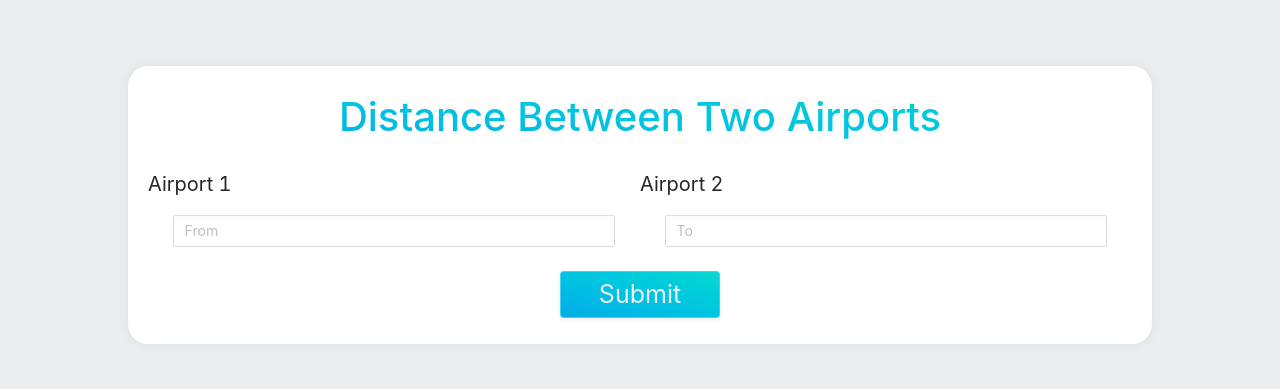
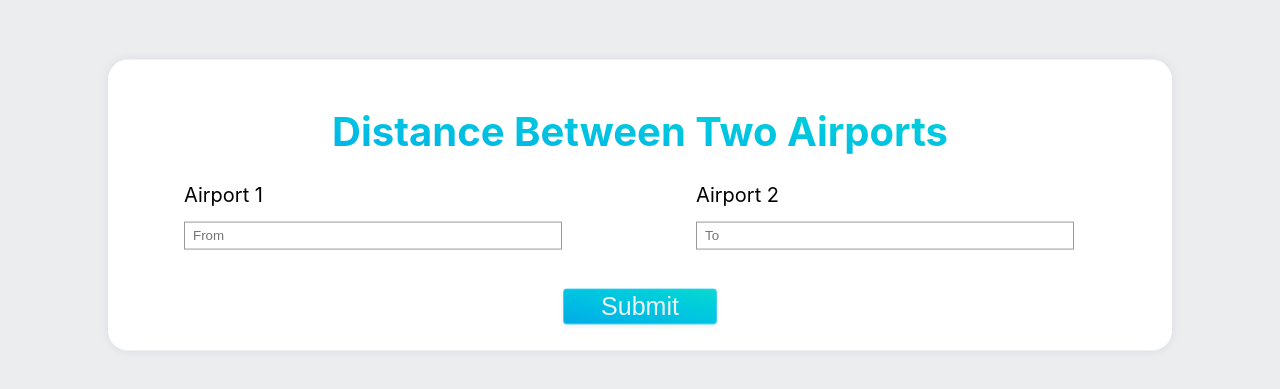
Before and after one commit to AshutoshVJTI/Airport-Data, a React (Create React App) app: page / in a window 1280 px wide. Shown: the part 195-584 px from the top of the page. Built offline with nearby package versions, Linux system fonts and the light colour scheme.

Commit message:
Refactored

```diff
--- a/package.json
+++ b/package.json
@@ -13,7 +13,6 @@
     "@types/node": "^16.11.48",
     "@types/react": "^18.0.17",
     "@types/react-dom": "^18.0.6",
-    "antd": "^4.22.4",
     "bootstrap": "^5.2.0",
     "react": "^18.2.0",
     "react-dom": "^18.2.0",
--- /dev/null
+++ b/src/components/Autocomplete/autocomplete.css
@@ -0,0 +1,45 @@
+input {
+  border: 1px solid #999;
+  padding: 8px;
+  width: 90%;
+  max-height: 10px;
+  margin: 15px 0 15px 0;
+}
+.no-autocomplete {
+  color: #999;
+  padding: 8px;
+}
+.autocomplete {
+  border: 1px solid #999;
+  border-top-width: 0;
+  list-style: none;
+  margin-top: 0;
+  max-height: 143px;
+  overflow-y: auto;
+  padding-left: 0;
+  width: 90%;
+}
+.autocomplete::-webkit-scrollbar {
+  display: none;
+}
+.autocomplete li {
+  padding: 8px;
+}
+.autocomplete > .active,
+.autocomplete li:hover {
+  background-color: darkgray;
+  cursor: pointer;
+  font-weight: 700;
+}
+.autocomplete li:not(:last-of-type) {
+  border-bottom: 1px solid #999;
+}
+
+.fields {
+  max-width: 400px;
+  flex: 1;
+}
+.fields span {
+  font-size: 20px;
+  margin-bottom: 15px;
+}
--- /dev/null
+++ b/src/components/Autocomplete/index.tsx
@@ -0,0 +1,82 @@
+import React, { useState } from "react";
+import { AutocompleteProps, option, AirportData } from '../../types/@types';
+import "./autocomplete.css";
+
+const Autocomplete = (props: AutocompleteProps) => {
+  const [active, setActive] = useState<number>(0);
+  const [options, setOptions] = useState<option[]>([]);
+  const [isShow, setIsShow] = useState<boolean>(false);
+  const [input, setInput] = useState<string>("");
+  const { label, data, setValue, placeholder } = props;
+
+  const onChange = (e: React.ChangeEvent<HTMLInputElement>) => {
+    const input = e.currentTarget.value;
+    if (input === "") {
+      setOptions([]);
+      setInput("")
+      return;
+    }
+    function isPresent(searchData: string) {
+      return searchData.includes(input.toLowerCase());
+    }
+    const result = data.filter((item: AirportData) => {
+      const dataTosearch = JSON.parse(JSON.stringify(item));
+      return dataTosearch.search.some(isPresent);
+    });
+    const option = result.map((item: AirportData) => {
+      return {
+        value: `${item.code}-${item.name}`,
+        label: `${item.code}-${item.name}`,
+      };
+    });
+    setOptions(option);
+    setActive(0);
+    setOptions(option);
+    setIsShow(true);
+    setInput(input);
+  };
+  const onClick = (e: React.MouseEvent<HTMLLIElement, MouseEvent>) => {
+    setValue(e.currentTarget.innerText);
+    setActive(0);
+    setOptions([]);
+    setIsShow(false);
+    setInput(e.currentTarget.innerText);
+  };
+  const renderAutocomplete = () => {
+    if (isShow && input) {
+      if (options.length) {
+        return (
+          <ul className="autocomplete">
+            {options.map((option, index) => {
+              let className;
+              if (index === active) {
+                className = "active";
+              }
+              return (
+                <li className={className} key={option.value} onClick={onClick}>
+                  {option.label}
+                </li>
+              );
+            })}
+          </ul>
+        );
+      }
+    }
+    return <></>;
+  };
+  return (
+    <div className="fields">
+      <span>{label}</span>
+      <div className="field">
+        <input
+          type="text"
+          onChange={onChange}
+          value={input}
+          placeholder={placeholder}
+        />
+        {renderAutocomplete()}
+      </div>
+    </div>
+  );
+};
+export default Autocomplete;
--- a/src/components/SearchField.tsx
+++ /dev/null
@@ -1,67 +0,0 @@
-import React, { useState } from 'react'
-import { AutoComplete } from 'antd';
-import Debounced from '../utils/Debounced'
-import { SearchFieldProps, option } from '../types/@types';
-
-const { Option } = AutoComplete;
-
-const SearchField = (props: SearchFieldProps) => {
-  const { label, data, setValue, placeholder } = props;
-  const [options, setOptions] = useState<option[]>([]);
-  const [searchString, setSearchString] = useState<string>("")
-
-  function onSearch(searchText: string) {
-    if (searchText === "") {
-      setOptions([])
-      return
-    }
-    function isPresent(searchData: string) {
-      return searchData.includes(searchText.toLowerCase())
-    }
-    const result = data.filter((item) => {
-      const dataTosearch = JSON.parse(JSON.stringify(item))
-      return dataTosearch.search.some(isPresent)
-    })
-    const option = result.map((item) => {
-      return { value: `${item.code}-${item.name}`, label: `${item.code}-${item.name}` }
-    })
-    setOptions(option)
-  };
-
-  const onSelect = (data: string) => {
-    setValue(data);
-  };
-
-  const onChange = (data: string) => {
-    setSearchString(data);
-  };
-
-  const debouncedSearch = Debounced(onSearch, 400)
-
-  return (
-    <div className='fields'>
-      <p>{label}</p>
-      <div className='field'>
-        <AutoComplete
-          value={searchString}
-          options={options}
-          className="fields-form"
-          onSelect={onSelect}
-          onSearch={debouncedSearch}
-          onChange={onChange}
-          placeholder={placeholder}
-          allowClear={true}
-          onClear={() => setValue("")}
-        >
-          {options?.map(({ label, value }, index) => (
-            <Option key={index} value={value}>
-              {label}
-            </Option>
-          ))}
-        </AutoComplete>
-      </div>
-    </div>
-  )
-}
-
-export default SearchField
--- a/src/pages/DistancePage.tsx
+++ b/src/pages/DistancePage.tsx
@@ -1,11 +1,10 @@
 import { useEffect, useState } from "react";
 import Map from "../components/Map";
-import SearchField from "../components/SearchField";
 import DistanceBetween from "../utils/DistanceBetween";
 import { airportData } from "../utils/constant";
 import { AirportData } from "../types/@types";
-import "antd/dist/antd.min.css";
 import "./distance.css";
+import Autocomplete from "../components/Autocomplete";
 
 function DistancePage() {
   const [data, setData] = useState<AirportData[]>([]);
@@ -68,13 +67,13 @@ function DistancePage() {
         <div className="card">
           <h1 className="main-heading">Distance Between Two Airports</h1>
           <div className="main-fields-wrapper">
-            <SearchField
+            <Autocomplete
               label="Airport 1"
               data={data}
               setValue={setFirstAirportLocation}
               placeholder="From"
             />
-            <SearchField
+            <Autocomplete
               label="Airport 2"
               data={data}
               setValue={setSecondAirportLocation}
--- a/src/pages/distance.css
+++ b/src/pages/distance.css
@@ -39,7 +39,7 @@
 }
 .main-fields-wrapper {
   display: flex;
-  justify-content: space-between;
+  justify-content: space-around;
 }
 .fields {
   flex: 1;
@@ -90,6 +90,7 @@
 
 .field {
   display: flex;
+  flex-direction: column;
   justify-content: center;
 }
 
--- a/src/types/@types.ts
+++ b/src/types/@types.ts
@@ -15,7 +15,7 @@ export interface AirportData {
     statename: string,
 }
 
-export interface SearchFieldProps {
+export interface AutocompleteProps {
     label: string,
     data: AirportData[],
     setValue: React.Dispatch<React.SetStateAction<string>>,
--- a/src/utils/Debounced.ts
+++ /dev/null
@@ -1,9 +0,0 @@
-export default function Debounced(func: any, delay: number) {
-    let debounceTimer: string | number | NodeJS.Timeout | undefined
-    return function (this: any) {
-        const context = this
-        const args = arguments
-        clearTimeout(debounceTimer)
-        debounceTimer = setTimeout(() => func.apply(context, args), delay)
-    }
-}
```
